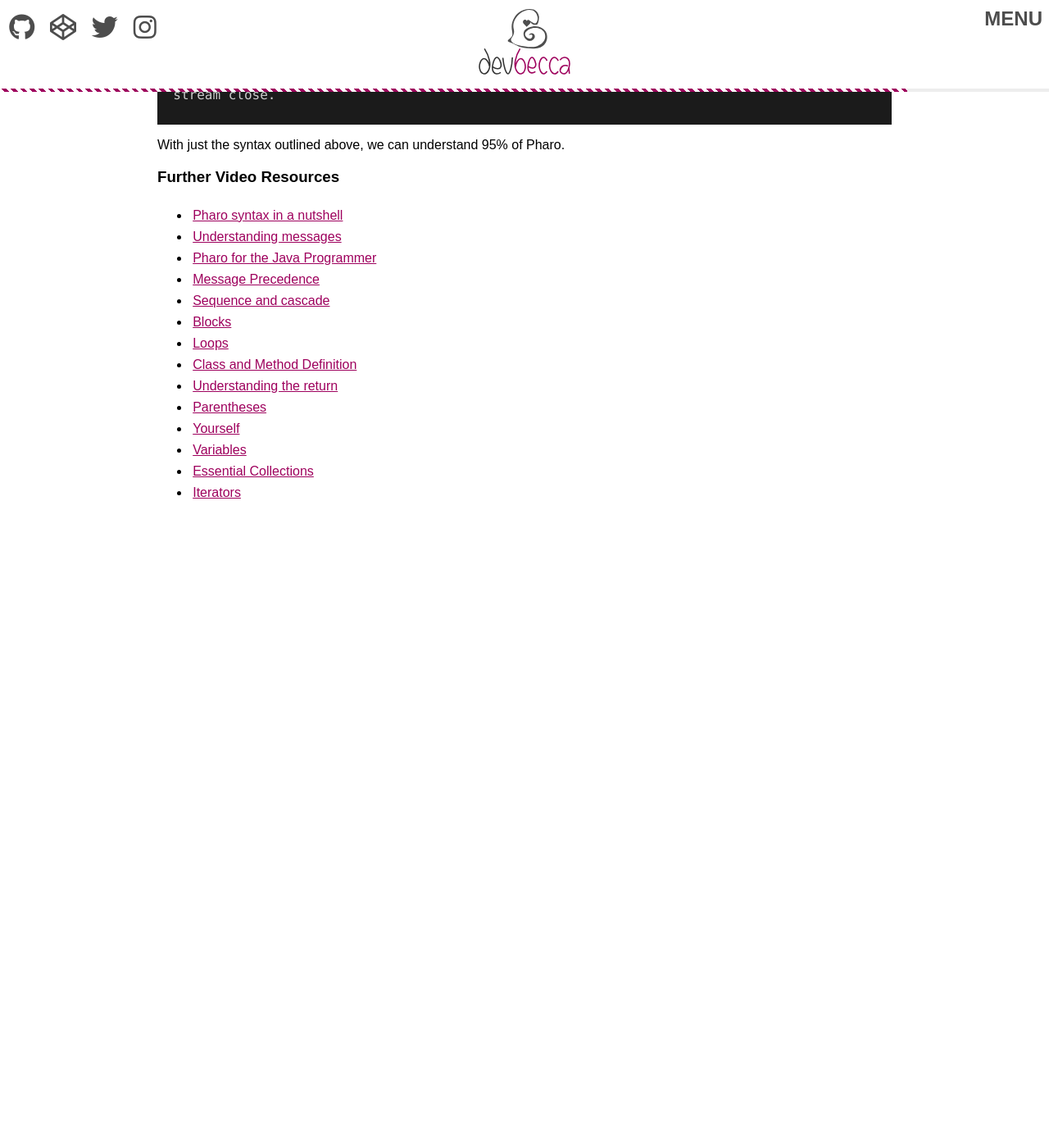
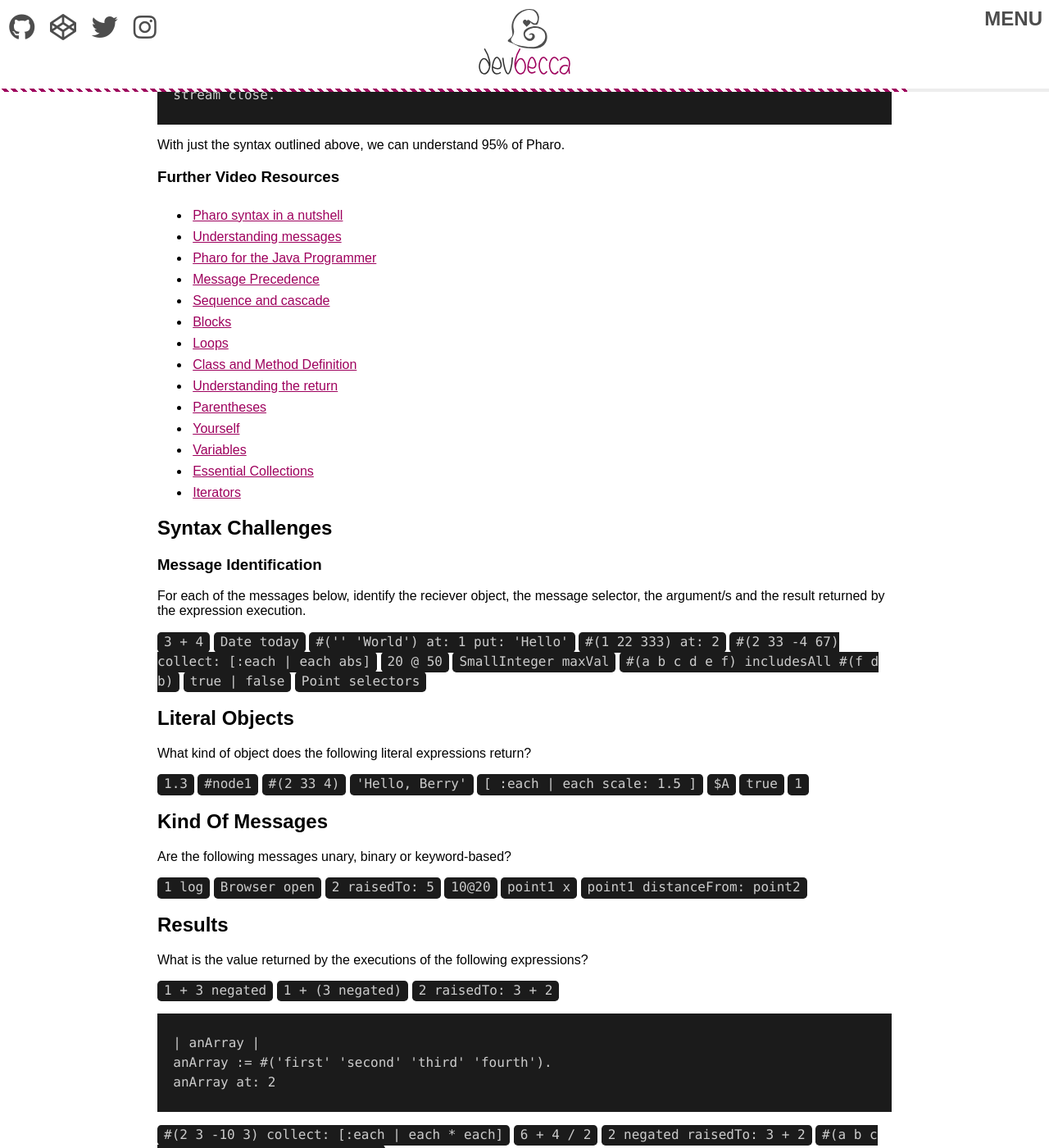
Before and after one commit to Becca9941/Becca9941.github.io, a Jekyll site: the page built from _posts/2019-08-12-pharo-syntax-notes.html, in a window 1280 px wide and 1400 px high, scrolled down 4924 px. Shown: the whole window at 82% size. Built offline with Jekyll 4.4.1, drawn with Linux system fonts in a browser that asks for light colours; nearby versions of some CDN libraries; before the commit the page ends 5550 px from its top, so only the background shows below that; some of the changed text lies outside the part shown.

Commit message:
added syntax challenges

```diff
--- a/_posts/2019-08-12-pharo-syntax-notes.html
+++ b/_posts/2019-08-12-pharo-syntax-notes.html
@@ -324,3 +324,99 @@ adder value: 100
   <li><a href="http://rmod-pharo-mooc.lille.inria.fr/MOOC/Videos/W3/C019SD-W3-S7-v3.mp4" target="_blank">Essential Collections</a></li>
   <li><a href="http://rmod-pharo-mooc.lille.inria.fr/MOOC/Videos/W3/C019SD-W3-S9-v3.mp4" target="_blank">Iterators</a></li>
 </ul>
+
+<h2>Syntax Challenges</h2>
+
+<h3>Message Identification</h3>
+
+<p>For each of the messages below, identify the reciever object, the message selector, the argument/s and the result returned by the expression execution.</p>
+
+<code class="lang-smalltalk">3 + 4</code>
+<code class="lang-smalltalk">Date today</code>
+<code class="lang-smalltalk">#('' 'World') at: 1 put: 'Hello'</code>
+<code class="lang-smalltalk">#(1 22 333) at: 2</code>
+<code class="lang-smalltalk">#(2 33 -4 67) collect: [:each | each abs]</code>
+<code class="lang-smalltalk">20 @ 50</code>
+<code class="lang-smalltalk">SmallInteger maxVal</code>
+<code class="lang-smalltalk">#(a b c d e f) includesAll #(f d b)</code>
+<code class="lang-smalltalk">true | false</code>
+<code class="lang-smalltalk">Point selectors</code>
+
+<h2>Literal Objects</h2>
+
+<p>What kind of object does the following literal expressions return?</p>
+
+<code class="lang-smalltalk">1.3</code>
+<code class="lang-smalltalk">#node1</code>
+<code class="lang-smalltalk">#(2 33 4)</code>
+<code class="lang-smalltalk">'Hello, Berry'</code>
+<code class="lang-smalltalk">[ :each | each scale: 1.5 ]</code>
+<code class="lang-smalltalk">$A</code>
+<code class="lang-smalltalk">true</code>
+<code class="lang-smalltalk">1</code>
+
+<h2>Kind of messages</h2>
+
+<p>Are the following messages unary, binary or keyword-based?</p>
+
+<code class="lang-smalltalk">1 log</code>
+<code class="lang-smalltalk">Browser open</code>
+<code class="lang-smalltalk">2 raisedTo: 5</code>
+<code class="lang-smalltalk">10@20</code>
+<code class="lang-smalltalk">point1 x</code>
+<code class="lang-smalltalk">point1 distanceFrom: point2</code>
+
+<h2>Results</h2>
+
+<p>What is the value returned by the executions of the following expressions?</p>
+
+
+<code class="lang-smalltalk">1 + 3 negated</code>
+<code class="lang-smalltalk">1 + (3 negated)</code>
+<code class="lang-smalltalk">2 raisedTo: 3 + 2</code>
+
+<pre>
+<code class="lang-smalltalk">
+  | anArray |
+  anArray := #('first' 'second' 'third' 'fourth').
+  anArray at: 2
+</code>
+</pre>
+
+<code class="lang-smalltalk">#(2 3 -10 3) collect: [:each | each * each]</code>
+<code class="lang-smalltalk">6 + 4 / 2</code>
+<code class="lang-smalltalk">2 negated raisedTo: 3 + 2</code>
+<code class="lang-smalltalk">#(a b c d e f) includesAll: #(f d b)</code>
+
+<h3>Unneeded parentheses</h3>
+
+<p>Rewrite the following expressions using the least number of parentheses.</p>
+
+<code class="lang-smalltalk">x between: (pt1 x) and: (pt2 y)</code>
+
+<pre>
+<code class="lang-smalltalk">
+  (x isZero)
+    ifTrue: [...]
+  (x includes: y)
+    ifTrue: [...]
+</code>
+</pre>
+
+<pre>
+<code class="lang-smalltalk">
+  (OrderedCollection new)
+    add: 56;
+    add: 33;
+    yourself
+</code>
+<pre>
+
+<code class="lang-smalltalk">((3 + 4) + (2 * 2) + (2 * 3))</code>
+<code class="lang-smalltalk">(Integer primesUpTo: 64) sum</code>
+<code class="lang-smalltalk">('http://www.pharo.org' asUrl) retrieveContents</code>
+<code class="lang-smalltalk"></code>
+<code class="lang-smalltalk"></code>
+<code class="lang-smalltalk"></code>
+<code class="lang-smalltalk"></code>
+<code class="lang-smalltalk"></code>
```
